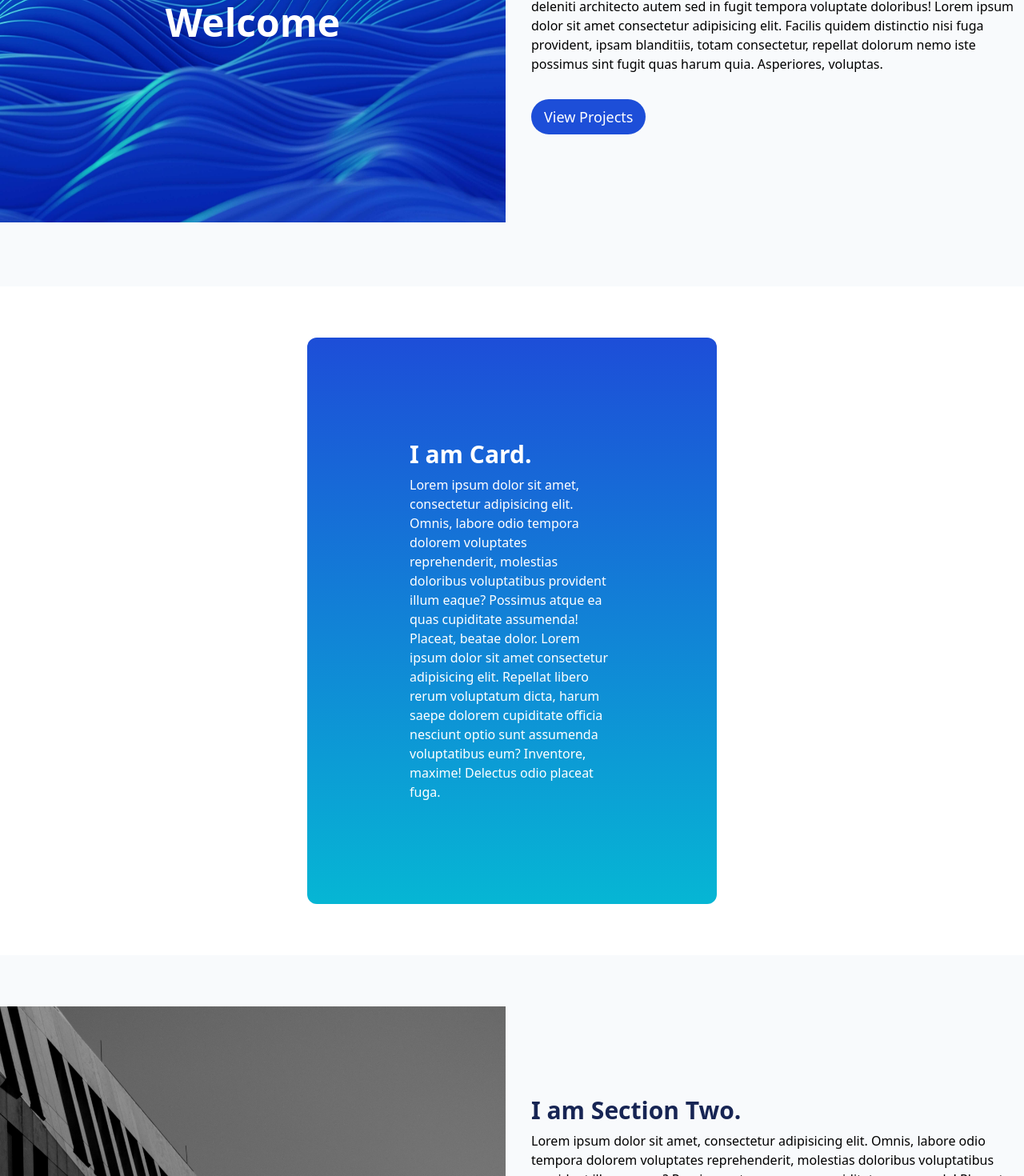
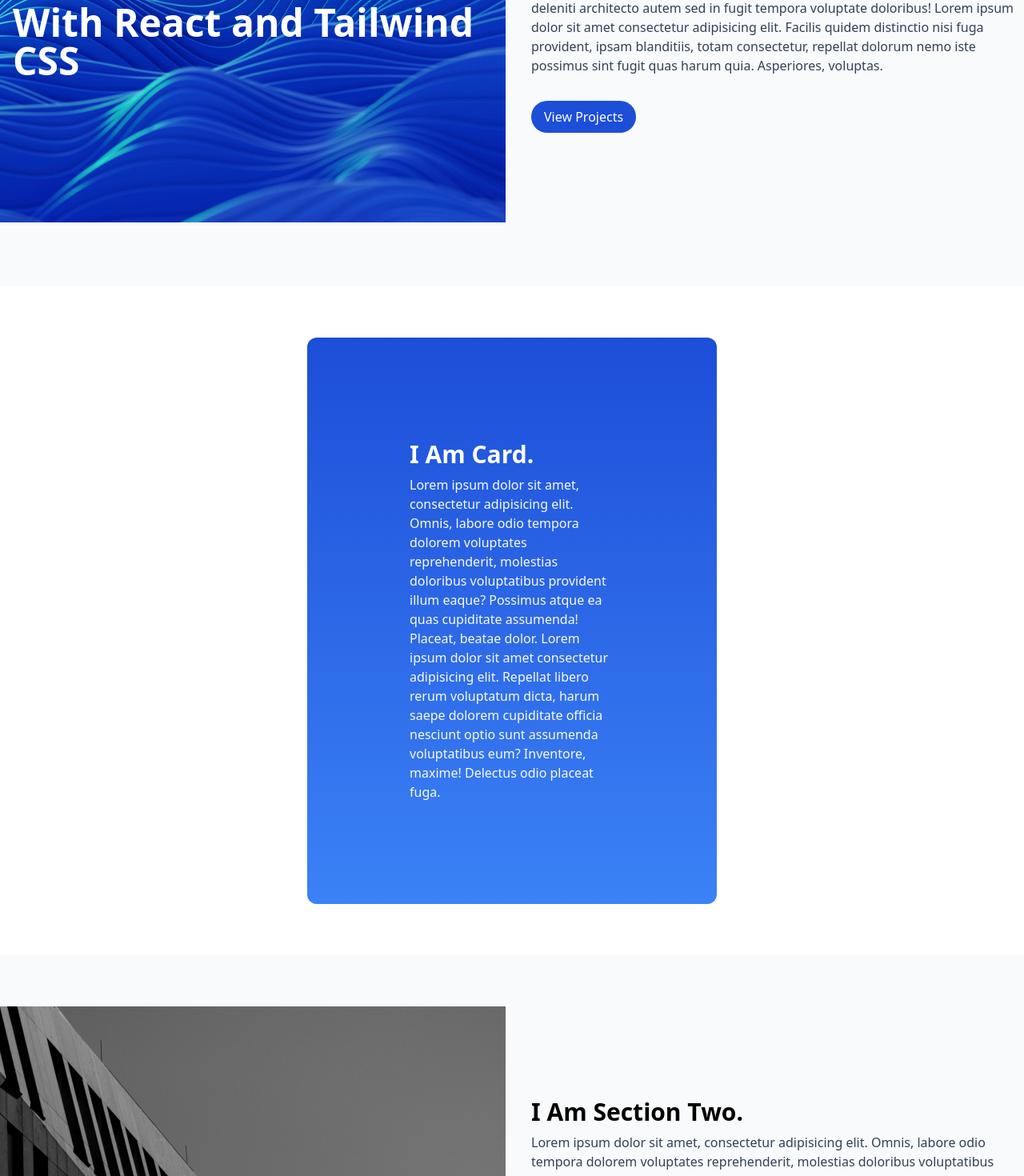
Before and after one commit to dj4815/hello, a React (Vite) app: page / in a window 1280 px wide. Shown: the part 380-1850 px from the top of the page at 80% size. Built offline with nearby package versions, Linux system fonts and the light colour scheme.

Commit message:
many a change

```diff
--- a/src/components/Button.jsx
+++ b/src/components/Button.jsx
@@ -1,6 +1,6 @@
 export default function Button({ text, variant = "primary" }) {
   const baseStyles =
-    "relative overflow-hidden rounded-full text-lg font-medium py-4 md:px-4 md:py-2 mt-8 transition duration-500 w-full md:w-auto";
+    "relative overflow-hidden rounded-full text-lg xl:text-base font-medium py-4 md:px-4 md:py-2 mt-8 transition duration-500 w-full md:w-auto";
 
   const styles = {
     primary: `${baseStyles} bg-blue-700 text-white hover:text-white`,
--- a/src/components/Card.jsx
+++ b/src/components/Card.jsx
@@ -2,7 +2,7 @@ import Heading2 from "./Heading2";
 import Paragraph from "./Paragraph";
 export default function Card({
   heading,
-  headingColor,
+  headingStyle,
   paragraph,
   paragraphColor,
   bgColor,
@@ -11,7 +11,7 @@ export default function Card({
     <div
       className={`${bgColor} container-2xl px-8 py-12 sm:p-32 mx-8 my-16 lg:mx-48 xl:mx-96 rounded-xl`}
     >
-      <Heading2 text={heading} headingColor={headingColor} />
+      <Heading2 text={heading} style={headingStyle} />
       <Paragraph text={paragraph} paragraphColor={paragraphColor} />
     </div>
   );
--- a/src/components/Heading2.jsx
+++ b/src/components/Heading2.jsx
@@ -1,7 +1,7 @@
-export default function Heading2({ text, headingColor = "primary" }) {
+export default function Heading2({ text, style = "primary" }) {
       const styles = {
-        primary: "text-3xl font-bold text-blue-950 mb-2",
+        primary: "text-3xl font-bold text-black mb-2",
         secondary: "text-3xl font-bold text-white mb-2"
       };
-  return <h2 className={styles[headingColor]}>{text}</h2>;
+  return <h2 className={styles[style]}>{text}</h2>;
 }
--- a/src/components/Main.jsx
+++ b/src/components/Main.jsx
@@ -10,8 +10,9 @@ export default function Main() {
     <>
       <Section
         image="./assets/blue-waves.jpg"
-        imageTitle="Welcome"
-        heading="I am Section One."
+        imageTitle="Welcome! I Was Made With React and Tailwind CSS"
+        heading="I Am Section One."
+        headingStyle="primary"
         paragraph="Lorem ipsum, dolor sit amet consectetur adipisicing elit. Laudantium cumque laboriosam ducimus facilis, dicta, omnis sit ipsa beatae eius ullam, distinctio deleniti architecto autem sed in fugit tempora voluptate doloribus! Lorem ipsum dolor sit amet consectetur adipisicing elit. Facilis quidem distinctio nisi fuga provident, ipsam blanditiis, totam consectetur, repellat dolorum nemo iste possimus sint fugit quas harum quia. Asperiores, voluptas."
         // heading="Hello there!"
         // paragraph="Welcome to my website. As you can see, this is a work in progress. There is not much content yet, as I am still working on the base structure and components of the website. The finished product should have a homepage (you're viewing it right now) and a projects section, where I am going to show off what I have. I also want to implement a language switcher German <> English, as well as a dark mode. So for now, everything is going to be super bright and in English only, sorry about that! Also, the page is going to be extra messy on desktop, as I am doing mobile first."
@@ -21,8 +22,8 @@ export default function Main() {
       />
 
       <Card
-        heading="I am Card."
-        headingColor="secondary"
+        heading="I Am Card."
+        headingStyle="secondary"
         paragraph="Lorem ipsum dolor sit amet, consectetur adipisicing elit. Omnis, labore
         odio tempora dolorem voluptates reprehenderit, molestias doloribus
         voluptatibus provident illum eaque? Possimus atque ea quas cupiditate
@@ -31,11 +32,13 @@ export default function Main() {
         dolorem cupiditate officia nesciunt optio sunt assumenda voluptatibus
         eum? Inventore, maxime! Delectus odio placeat fuga."
         paragraphColor="secondary"
-        bgColor="bg-gradient-to-b from-blue-700 to-cyan-500"
+        bgColor="bg-gradient-to-b from-blue-700 to-blue-500"
       />
       <Section
         image="./assets/black-and-white-buildings.jpg"
-        heading="I am Section Two."
+        imageTitle="Another Awesome h1"
+        heading="I Am Section Two."
+        headingStyle="primary"
         paragraph="Lorem ipsum dolor sit amet, consectetur adipisicing elit. Omnis, labore
         odio tempora dolorem voluptates reprehenderit, molestias doloribus
         voluptatibus provident illum eaque? Possimus atque ea quas cupiditate
@@ -45,10 +48,11 @@ export default function Main() {
         eum? Inventore, maxime! Delectus odio placeat fuga."
         buttonText="Secondary Button"
         buttonVariant="secondary"
+        noTopPadding={true}
       />
       <Card
-        heading="I am Card Two."
-        headingColor="secondary"
+        heading="I Am Card Two."
+        headingStyle="secondary"
         paragraph="Lorem ipsum dolor sit amet, consectetur adipisicing elit. Omnis, labore
         odio tempora dolorem voluptates reprehenderit, molestias doloribus
         voluptatibus provident illum eaque? Possimus atque ea quas cupiditate
--- a/src/components/NavButton.jsx
+++ b/src/components/NavButton.jsx
@@ -2,7 +2,7 @@ export default function NavButton({ text }) {
   return (
     <a
       href="#"
-      className="relative text-xl text-black font-medium p-2 before:absolute before:left-0 before:bottom-[-4px] before:h-[8px] before:w-0 before:bg-gradient-to-r from-blue-700 to-cyan-400 before:transition-all before:duration-500 hover:before:w-full"
+      className="relative text-xl text-black font-medium p-2 before:absolute before:left-0 before:bottom-[-4px] before:h-[8px] before:w-full before:bg-gradient-to-b from-blue-700 to-cyan-400 before:origin-center before:scale-x-0 before:transition-transform before:duration-300 hover:before:scale-x-100"
     >
       {text}
     </a>
--- a/src/components/Paragraph.jsx
+++ b/src/components/Paragraph.jsx
@@ -1,7 +1,7 @@
 export default function Paragraph({ text, paragraphColor = "primary" }) {
   const styles = {
-    primary: "text-md text-black",
-    secondary: "text-md text-white",
+    primary: "text-lg lg:text-base text-slate-700",
+    secondary: "text-lg lg:text-base text-slate-50",
   };
 
   return <p className={styles[paragraphColor]}>{text}</p>;
--- a/src/components/Section.jsx
+++ b/src/components/Section.jsx
@@ -4,6 +4,7 @@ import Image from "./Image";
 import Paragraph from "./Paragraph";
 export default function Section({
   heading,
+  headingStyle,
   paragraph,
   paragraphColor,
   buttonText,
@@ -24,7 +25,7 @@ export default function Section({
           <Image image={image} imageTitle={imageTitle} />
         </div>
         <div className="lg:ml-4 lg:px-0 px-4 flex flex-col items-start justify-center text-left">
-          <Heading2 text={heading} />
+          <Heading2 text={heading} style={headingStyle} />
           <Paragraph text={paragraph} paragraphColor={paragraphColor} />
           <Button text={buttonText} variant={buttonVariant} />
         </div>
```
